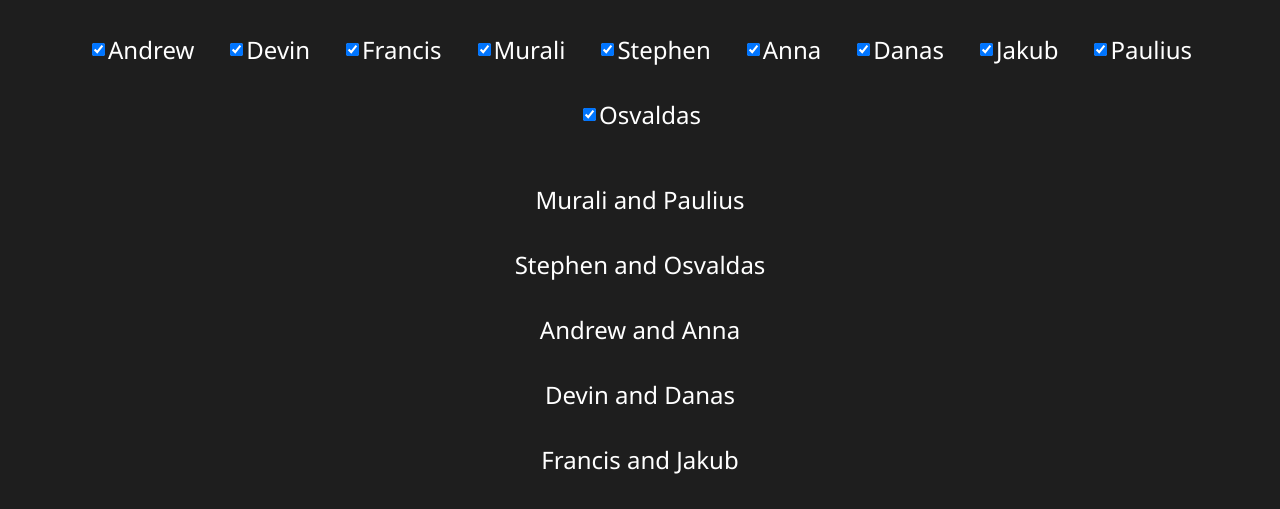
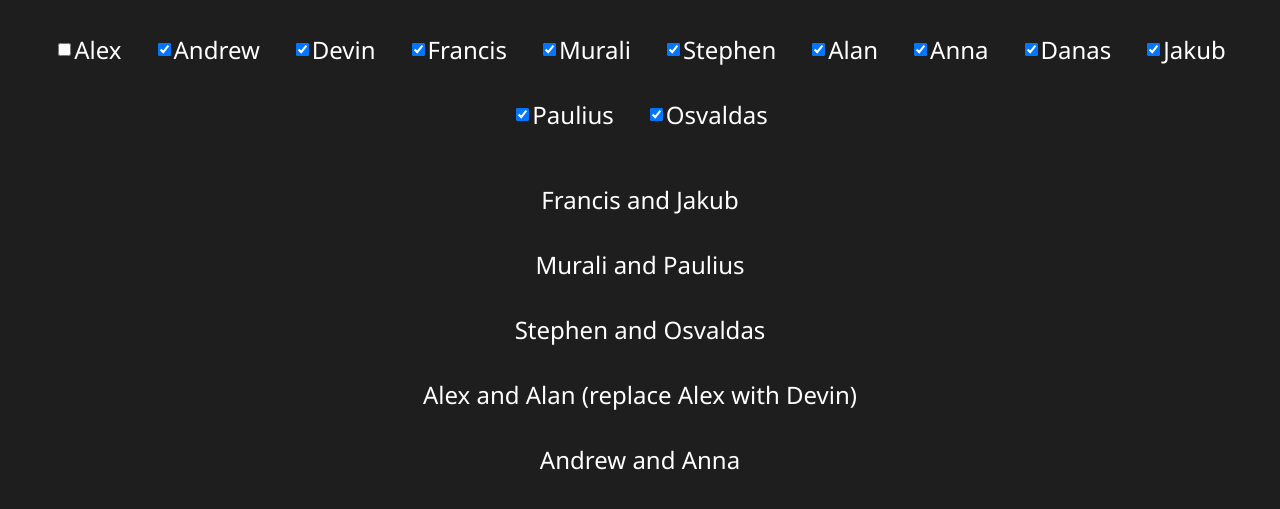
Before and after one commit to AlexKeySmith/prsortinghat, a plain HTML site: page index.html in a window 1280 px wide. Shown: the part 183-692 px from the top of the page. Drawn offline with Linux system fonts and the light colour scheme.

Commit message:
include Alan and Alex (alex is default unchecked)

```diff
--- a/index.html
+++ b/index.html
@@ -4,8 +4,8 @@
     <title>Name Pairing PWA</title>
     <script>
       // Lists of names
-      var leftList = ["Andrew", "Devin", "Francis", "Murali", "Stephen"];
-      var rightList = ["Anna", "Danas", "Jakub", "Paulius", "Osvaldas"];
+      var leftList = ["Alex", "Andrew", "Devin", "Francis", "Murali", "Stephen"];
+      var rightList = ["Alan", "Anna", "Danas", "Jakub", "Paulius", "Osvaldas"];
 
 
       function pairNames() {
@@ -149,6 +149,10 @@
     <h2 id="week"></h2>
     <ul class="selections">
        <!-- generate li and checkboxes from the leftList and rightList -->
+       <li>
+        <input type="checkbox" id="Alex" />
+        <label for="Alex">Alex</label>
+      </li>
       <li>
         <input type="checkbox" id="Andrew" checked />
         <label for="Andrew">Andrew</label>
@@ -168,6 +172,10 @@
       <li>
         <input type="checkbox" id="Stephen" checked />
         <label for="Stephen">Stephen</label>
+      </li>
+      <li>
+        <input type="checkbox" id="Alan" checked />
+        <label for="Alan">Alan</label>
       </li>
       <li>
         <input type="checkbox" id="Anna" checked />
```
